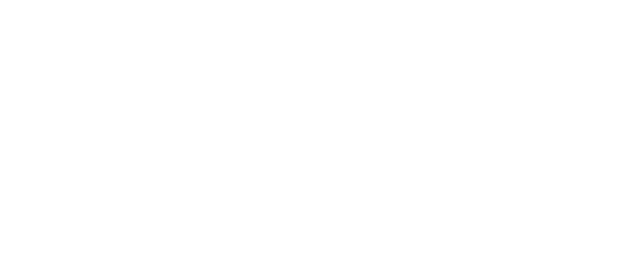
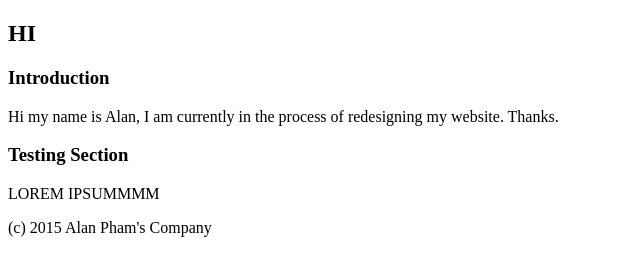
Before and after one commit to alanpham/alanpham.github.io, a plain HTML site: page index.html in a window 1280 px wide. Shown: the whole page, without its empty margins (0-640 px from the left). Drawn offline with Linux system fonts and the light colour scheme.

Commit message:
playing around with sections and headers and footers.

```diff
--- a/index.html
+++ b/index.html
@@ -5,5 +5,19 @@
   </head>
 
   <body>
+    <section>
+      <h1>HI</h1>
+      <section>
+        <h1>Introduction</h1>
+        <p>Hi my name is Alan, I am currently in the process of redesigning my website. Thanks.</p>
+      </section>
+      <section>
+        <h1>Testing Section</h1>
+        <p>LOREM IPSUMMMM</p>
+      </section>
+    </section>
+    <footer>
+      (c) 2015 Alan Pham's Company
+    </footer>
   </body>
 </html>
```
